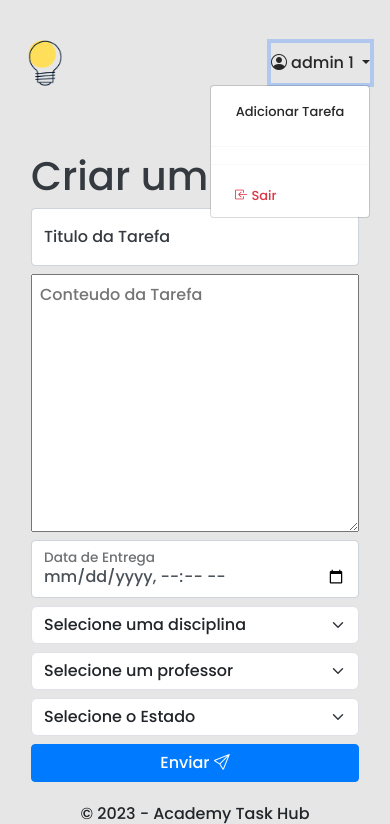
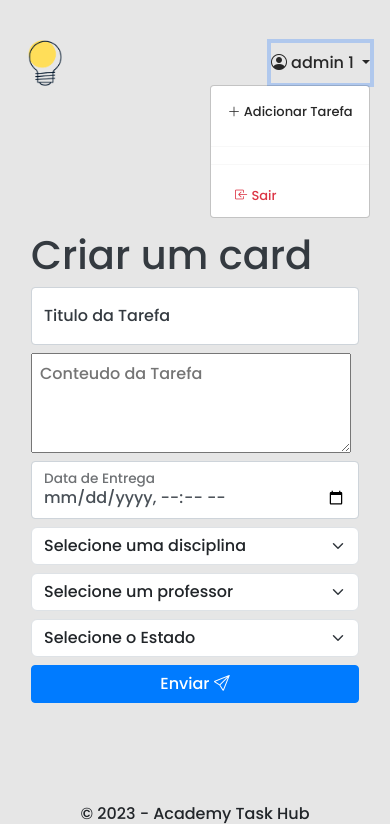
Before and after one commit to Juan-Severiano/academytaskhub, a Django app: page /client/4/ in a window 390 px wide, after a click that opens the changed part. Shown: the top 824 px of the page. Run offline with Django 4.2, Linux system fonts and the light colour scheme; a user stored in the database is signed in; data comes from the database, SQL or seed files in the repository; both versions use the stored data as it was after the commit; some libraries are stand-ins or nearby versions.

Commit message:
ajeita isso ai michel pq se n eu vou shorar

```diff
--- a/apps/client/templates/pages/admin.html
+++ b/apps/client/templates/pages/admin.html
@@ -10,7 +10,7 @@
         <input type="text" class="form-control" name="Title" id="title" placeholder="ex. youremail@aluno.ce.gov.br">
         <label for="title">Titulo da Tarefa</label>
       </div>
-      <textarea name="content" placeholder="Conteudo da Tarefa" cols="30" rows="10" class="p-2"></textarea>
+      <textarea name="content" placeholder="Conteudo da Tarefa" class="p-2"></textarea>
       <div class="form-floating">
         <input type="datetime-local" class="form-control" name="due-date" id="due-date" placeholder="Data Vencimento">
         <label for="due-date">Data de Entrega</label>
--- a/apps/client/templates/pages/client.html
+++ b/apps/client/templates/pages/client.html
@@ -10,7 +10,7 @@
           <input type="text" class="form-control" name="Title" id="title" placeholder="ex. youremail@aluno.ce.gov.br">
           <label for="title">Titulo da Tarefa</label>
         </div>
-        <textarea name="content" placeholder="Conteudo da Tarefa" cols="20" rows="10" class="p-2"></textarea>
+        <textarea name="content" placeholder="Conteudo da Tarefa" class="p-2"></textarea>
         <div class="form-floating">
           <input type="datetime-local" class="form-control" name="due-date" id="due-date"  placeholder="Data Vencimento">
           <label for="due-date">Data de Entrega</label>
--- a/templates/partials/header.html
+++ b/templates/partials/header.html
@@ -1,6 +1,6 @@
 {% load static %}
 <header class="d-flex align-items-center justify-content-between text-white header" style="min-height: 15vh;">
-  <h1 class="title" style="padding-left: 20px;"><a href="{% url 'home' %}" >
+  <h1 class="title" style="padding-left: 20px;"><a href="{% url 'home' %}" style="text-decoration: none;">
     <img id="test" src="{% static 'img/2.png' %}" alt=""> <span style="text-decoration: none; color: white; -webkit-text-stroke: 2px #000;">Academy Task Hub</span> </a></h1>
   <nav class="navbar-nav">
     <ul class="nav">
@@ -8,9 +8,15 @@
         <li class="nav-item p-3"><a class="nav-link" href="{% url 'login' %}">Login <i class="bi bi-box-arrow-in-right"></i></a></li>
         <li class="nav-item p-3"><a class="nav-link" href="{% url 'register' %}">Cadastrar <i class="bi bi-person-add"></i></a></li>
       {% else %}
-          <li class="nav-item"><a class="nav-link" href="{% url 'client' 6 %}" method="GET">
-            <i class="bi bi-plus-lg"></i></a></li>
-          <li class="nav-item dropdown">
+        {% if person.level == "AL" %}
+            <li class="nav-item"><a class="nav-link" href="{% url 'client' 6 %}">
+              <i class="bi bi-plus-lg" id="asd"></i></a></li>
+            <li class="nav-item dropdown">
+        {% elif person.level == "AD" %}
+              <li class="nav-item"><a class="nav-link" href="{% url 'admin' %}">
+                <i class="bi bi-plus-lg" id="asd"></i></a></li>
+              <li class="nav-item dropdown">
+        {%endif%}
             <a class="nav-link dropdown-toggle" href="#" id="memberDropdown" role="button" data-bs-toggle="dropdown" aria-expanded="false">
               <i class="bi bi-person-circle" id="change-mode"></i> {{ user.username }} {{ user.id }}
             </a>
--- a/templates/static/css/style.css
+++ b/templates/static/css/style.css
@@ -39,6 +39,11 @@ li.nav-item.dropdown {
     margin: 0 20px;
 }
 
+textarea {
+    width: 500px;
+    height: 100px;
+}
+
 .footer {
     height: 10vh;
     justify-content: space-between;
@@ -49,13 +54,16 @@ li.nav-item.dropdown {
 }
 
 @media (min-width: 300px) and (max-width: 800px) {
+    textarea {
+        max-width: 320px;
+    }
     h1.title span{
         display: none;
     }
     .section.container.d-flex{
         flex-direction: column!important;
     }
-    .bi-plus-lg {
+    #asd {
         display: none!important;
     }
     .footer {
```
Also changed, not shown: db.sqlite3.
